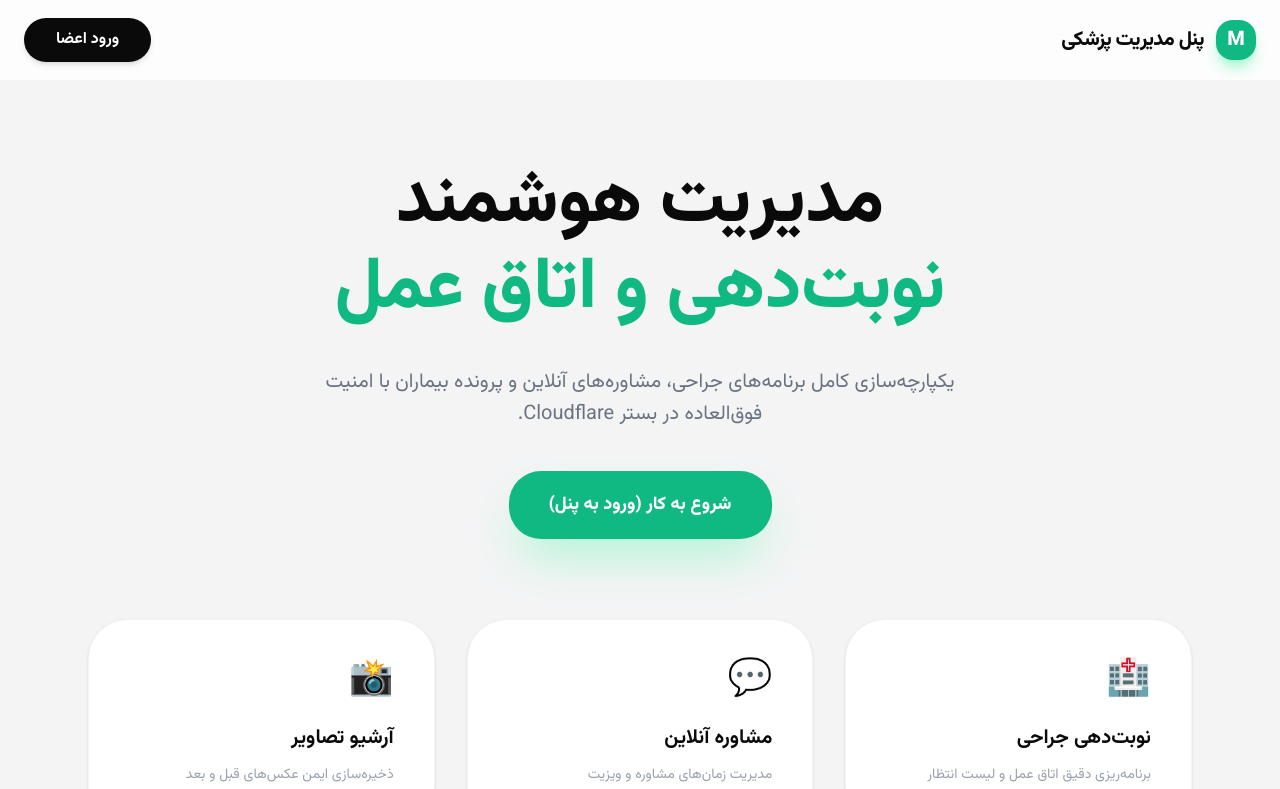
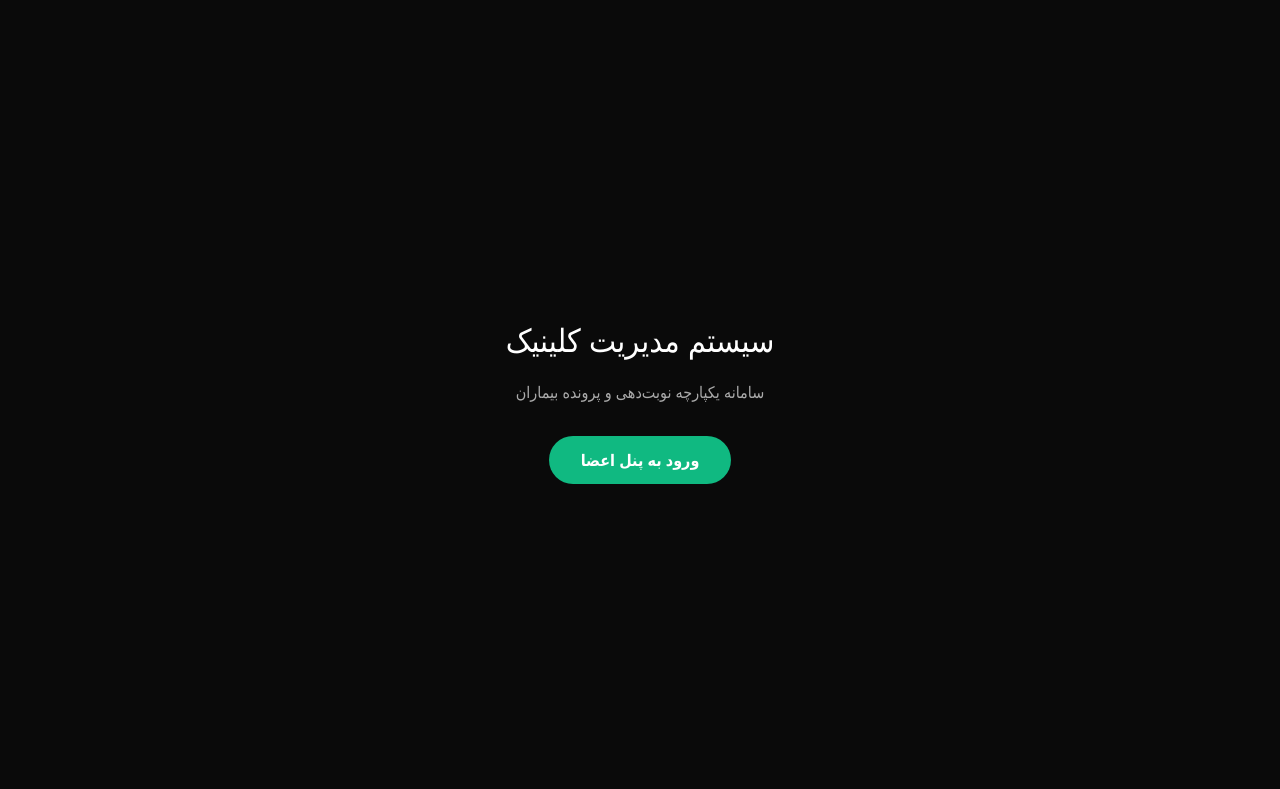
Before and after one commit to iammehdisafdari-crypto/my-clinic, a Next.js app: page / in a window 1280 px wide. Shown: the top 789 px of the page. Built offline with nearby package versions, Linux system fonts and the light colour scheme.

Commit message:
fix(ssr): extract client providers and streamline root edge page

```diff
--- a/src/app/layout.js
+++ b/src/app/layout.js
@@ -1,12 +1,7 @@
 export const runtime = "edge";
 
-import "@fontsource/vazirmatn/400.css";
-import "@fontsource/vazirmatn/500.css";
-import "@fontsource/vazirmatn/700.css";
-import "@fontsource/vazirmatn/800.css";
 import "./globals.css";
-import { TooltipProvider } from "@/components/ui/tooltip";
-import { Toaster } from "@/components/ui/sonner";
+import { ClientProviders } from "@/components/client-providers";
 
 export const metadata = {
   title: "مدیریت هوشمند مطب",
@@ -17,8 +12,7 @@ export default function RootLayout({ children }) {
   return (
     <html lang="fa" dir="rtl">
       <body>
-        <TooltipProvider>{children}</TooltipProvider>
-        <Toaster position="top-center" richColors />
+        <ClientProviders>{children}</ClientProviders>
       </body>
     </html>
   );
--- a/src/app/page.js
+++ b/src/app/page.js
@@ -3,55 +3,12 @@ import Link from "next/link";
 
 export default function Home() {
   return (
-    <div className="min-h-screen bg-[#f4f4f5] flex flex-col">
-      <header className="bg-white/80 backdrop-blur-md sticky top-0 z-50 border-b border-gray-100">
-        <div className="max-w-7xl mx-auto px-6 h-20 flex justify-between items-center">
-          <div className="flex items-center gap-3">
-            <div className="w-10 h-10 bg-[#10b981] rounded-xl shadow-lg shadow-emerald-200 flex items-center justify-center">
-              <span className="text-white font-black text-xl">M</span>
-            </div>
-            <span className="text-[#0a0a0a] font-black text-xl tracking-tight">پنل مدیریت پزشکی</span>
-          </div>
-          <Link href="/login" className="bg-[#0a0a0a] text-white px-8 py-2.5 rounded-full font-bold hover:bg-[#10b981] transition-all transform hover:scale-105 active:scale-95 shadow-md">
-            ورود اعضا
-          </Link>
-        </div>
-      </header>
-
-      <main className="flex-1 flex flex-col items-center">
-        <section className="py-20 px-6 text-center max-w-4xl">
-          <h1 className="text-5xl md:text-7xl font-black text-[#0a0a0a] leading-[1.2] mb-8">
-            مدیریت هوشمند <br/>
-            <span className="text-[#10b981]">نوبت‌دهی و اتاق عمل</span>
-          </h1>
-          <p className="text-gray-500 text-lg md:text-xl leading-relaxed mb-10 max-w-2xl mx-auto">
-            یکپارچه‌سازی کامل برنامه‌های جراحی، مشاوره‌های آنلاین و پرونده بیماران با امنیت فوق‌العاده در بستر Cloudflare.
-          </p>
-          <div className="flex flex-col sm:flex-row gap-4 justify-center">
-            <Link href="/login" className="bg-[#10b981] text-white px-10 py-5 rounded-[2rem] font-black text-lg shadow-2xl shadow-emerald-200 hover:brightness-110 transition-all">
-              شروع به کار (ورود به پنل)
-            </Link>
-          </div>
-        </section>
-
-        <section className="grid grid-cols-1 md:grid-cols-3 gap-8 max-w-6xl w-full px-6 pb-20">
-          {[
-            { t: "نوبت‌دهی جراحی", d: "برنامه‌ریزی دقیق اتاق عمل و لیست انتظار", i: "🏥" },
-            { t: "مشاوره آنلاین", d: "مدیریت زمان‌های مشاوره و ویزیت", i: "💬" },
-            { t: "آرشیو تصاویر", d: "ذخیره‌سازی ایمن عکس‌های قبل و بعد", i: "📸" }
-          ].map((item, index) => (
-            <div key={index} className="bg-white p-10 rounded-[2.5rem] border border-gray-100 shadow-sm hover:shadow-2xl transition-all group">
-              <div className="text-4xl mb-6 group-hover:scale-110 transition-transform">{item.i}</div>
-              <h3 className="text-xl font-bold text-[#0a0a0a] mb-3">{item.t}</h3>
-              <p className="text-gray-400 text-sm leading-relaxed">{item.d}</p>
-            </div>
-          ))}
-        </section>
-      </main>
-
-      <footer className="py-10 text-center text-gray-400 text-xs border-t border-gray-200 bg-white">
-        © ۲۰۲۶ مدیریت مطب | امنیت تضمین شده توسط لایه‌های دفاعی Cloudflare
-      </footer>
+    <div style={{ minHeight: "100vh", display: "flex", flexDirection: "column", alignItems: "center", justifyContent: "center", fontFamily: "sans-serif", background: "#0a0a0a", color: "#fff" }}>
+      <h1 style={{ fontSize: "2rem", marginBottom: "1rem" }}>سیستم مدیریت کلینیک</h1>
+      <p style={{ color: "#aaa", marginBottom: "2rem" }}>سامانه یکپارچه نوبت‌دهی و پرونده بیماران</p>
+      <Link href="/login" style={{ background: "#10b981", color: "#fff", padding: "12px 32px", borderRadius: "9999px", textDecoration: "none", fontWeight: "bold" }}>
+        ورود به پنل اعضا
+      </Link>
     </div>
   );
 }
--- /dev/null
+++ b/src/components/client-providers.tsx
@@ -0,0 +1,13 @@
+"use client";
+import React from "react";
+import { TooltipProvider } from "@/components/ui/tooltip";
+import { Toaster } from "@/components/ui/sonner";
+
+export function ClientProviders({ children }: { children: React.ReactNode }) {
+  return (
+    <TooltipProvider>
+      {children}
+      <Toaster position="top-center" richColors />
+    </TooltipProvider>
+  );
+}
```
